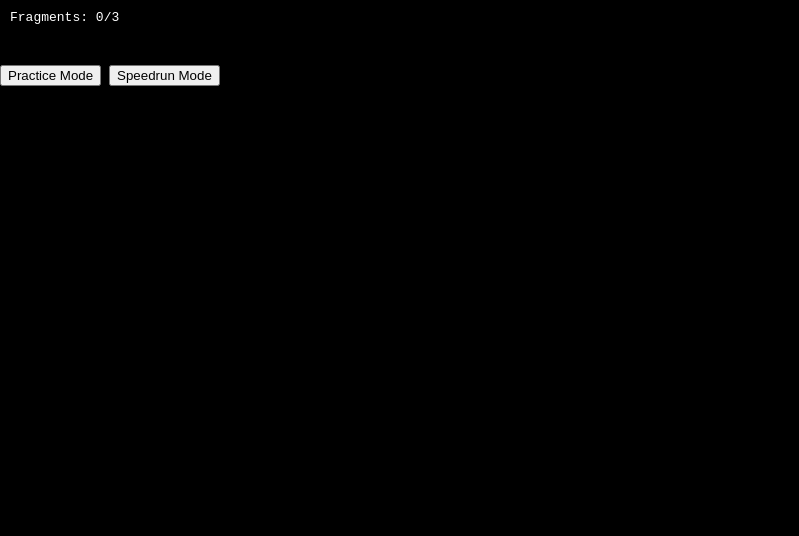
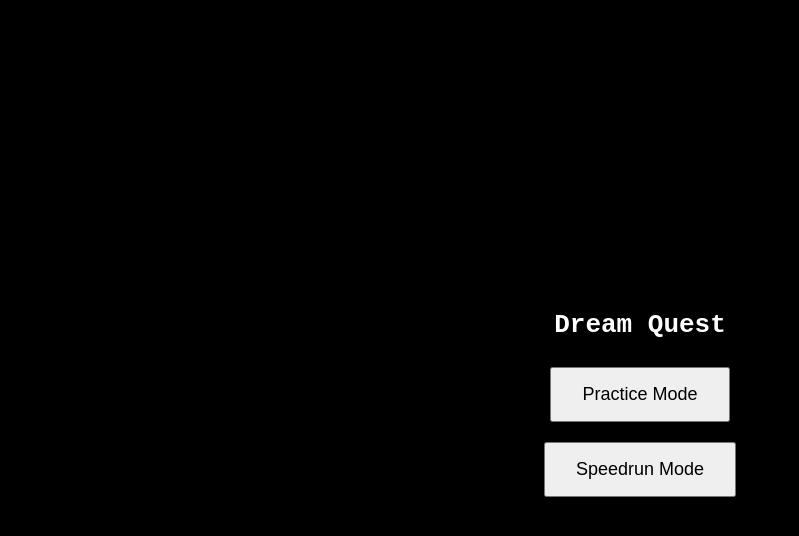
Before and after one commit to craigben4411/Dream-Quest-1, a plain HTML site: page index.html in a window 1280 px wide. Shown: the whole page, without its empty margins (0-799 px from the left). Drawn offline with nearby package versions, Linux system fonts and the light colour scheme.

Commit message:
Add styles for mode selection and HUD display

```diff
--- a/style.css
+++ b/style.css
@@ -23,3 +23,30 @@
   left: 10px;
   color: white;
 }
+#modeSelect {
+  position: fixed;
+  inset: 0;
+  background: black;
+  color: white;
+  display: flex;
+  flex-direction: column;
+  justify-content: center;
+  align-items: center;
+  z-index: 999;
+}
+
+#modeSelect button {
+  margin: 10px;
+  padding: 15px 30px;
+  font-size: 18px;
+  cursor: pointer;
+}
+
+#hud {
+  position: fixed;
+  top: 10px;
+  left: 10px;
+  color: white;
+  font-family: monospace;
+  font-size: 18px;
+}
```
